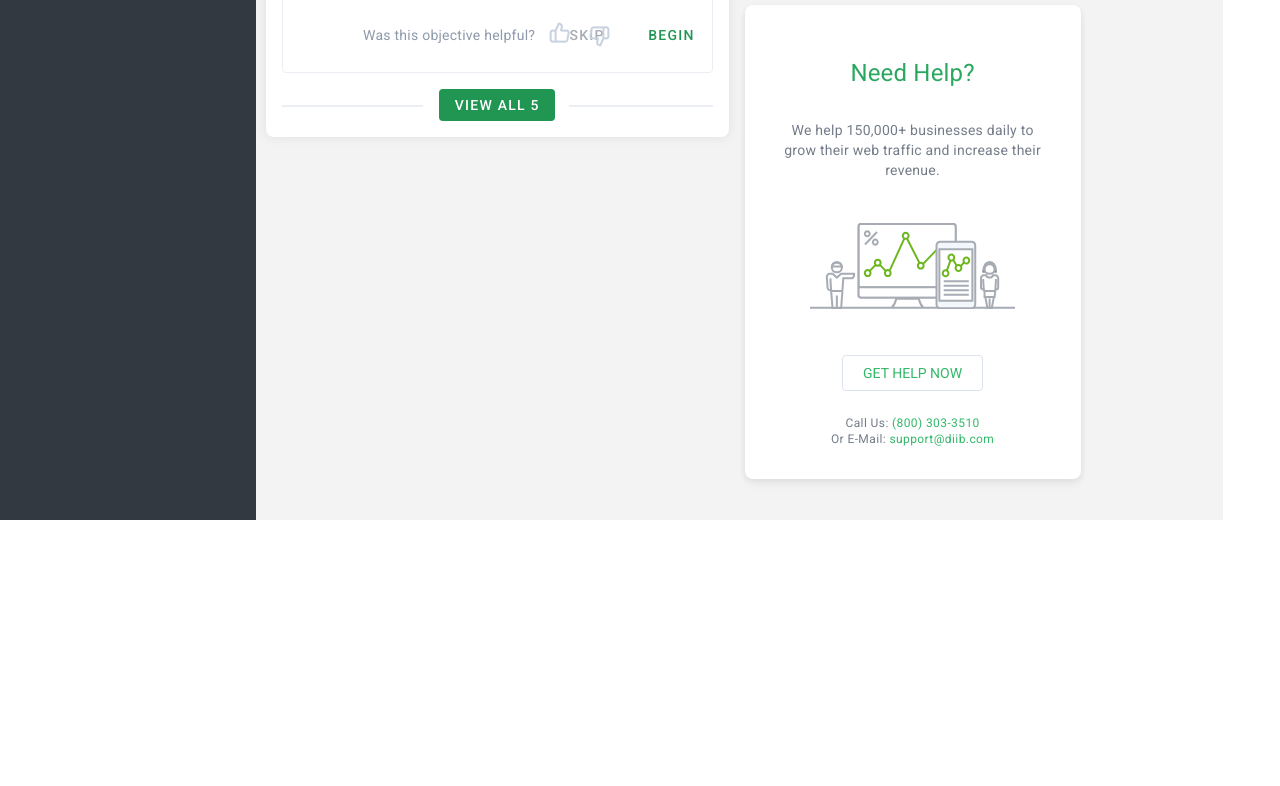
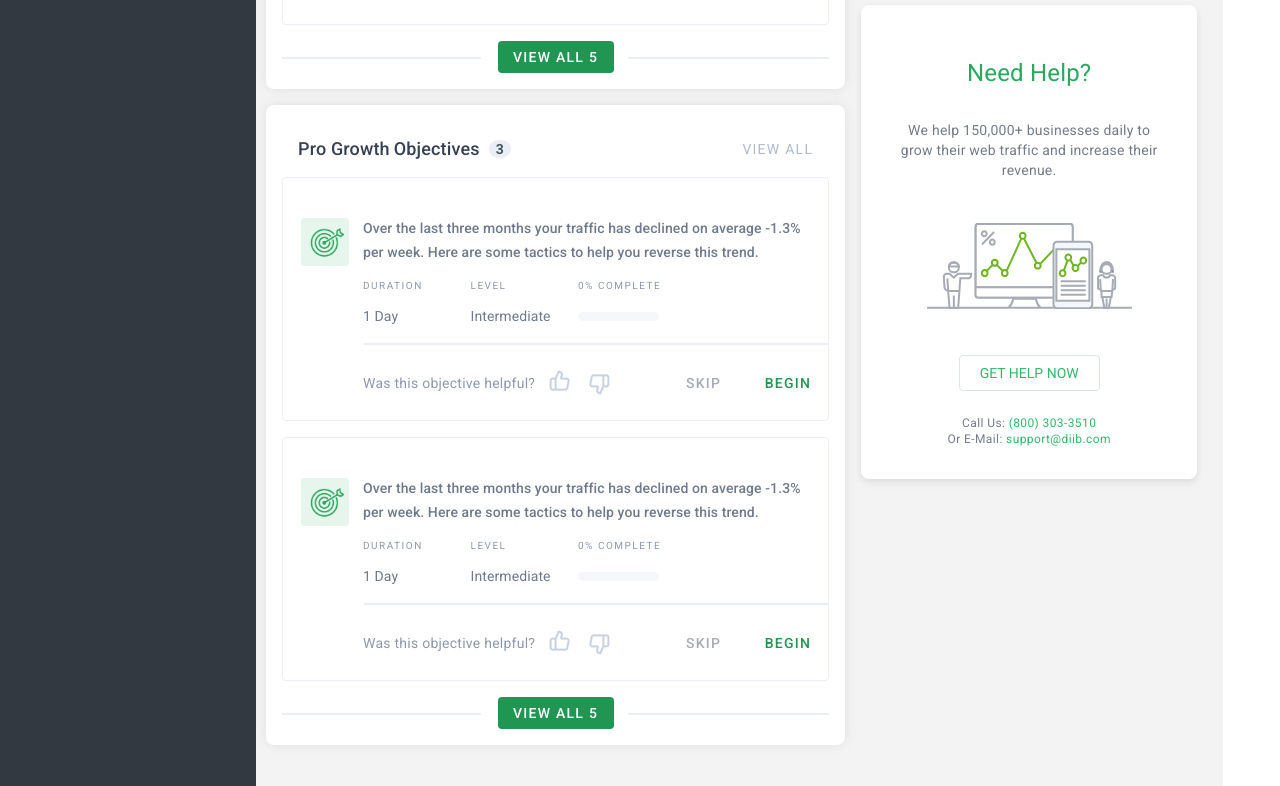
Before and after one commit to Aztek2008/new-rogovskii-project, a website: page src/index.html in a window 1280 px wide. Shown: the part 699-1485 px from the top of the page. Before the commit the page ends 1219 px from the top, so only its background shows below. Drawn offline with nearby package versions, Linux system fonts and the light colour scheme; files that its build step writes are made by us from their sources.

Commit message:
Fixed right contaiber width

```diff
--- a/src/index.html
+++ b/src/index.html
@@ -28,7 +28,7 @@
             <li class="left-side__item left-side__caption-item">
               <p class="left-side__caption">All Projects</p>
             </li>
-            <li class="left-side__item">
+            <li class="left-side__item--link">
               <a class="list-link" href="#">
                 <svg width="32" height="20">
                   <use xlink: href="images/symbol-defs.svg#list-icon"></use>
@@ -148,8 +148,8 @@
                     </select>
                   </form>
                 </div>
+                <!-- ---------------------------------- -->
                 <section class="growth-section">
-                  <!-- <article class="inner__article"> -->
                     <div class="growth__header--container">
                       <div class="growth__header--container--inner">
                         <h3 class="article-header growth__article-header">
@@ -231,9 +231,93 @@
                     <div class="view-button__container">
                       <button class="view-button">View All 5</button>
                     </div>
-                   <!-- </article> -->
+                  </section>
+                  <!-- ---------------------------------- -->
+                  <section class="growth-section">
+                    <div class="growth__header--container">
+                      <div class="growth__header--container--inner">
+                        <h3 class="article-header growth__article-header">
+                          Pro Growth
+                        </h3>
+                        <h3 class="article-header growth__article-header last-word">
+                          Objectives
+                        </h3>
+                        <h3 class="article-header growth__article-header last-word-short">
+                          Obj.
+                        </h3>
+                      </div>
+                      <div>
+                        <a class="view-all__link" href="#">VIEW ALL</a>
+                      </div>
+                    </div>
+                    <div class="growth-section--container">
+                      <p class="growth-section--paragraph">
+                        Over the last three months your traffic has declined on average -1.3%
+                        per week. Here are some tactics to help you reverse this trend.
+                      </p>
+                      <div class="growth-section--stats">
+                        <div class="item-stats duration__stats">
+                          <span class="caption">Duration</span>
+                          <span class="stats-value">1 Day</span>
+                        </div>
+                        <div class="item-stats level__stats">
+                          <span class="caption">Level</span>
+                          <span class="stats-value">Intermediate</span>
+                        </div>
+                        <div class="item-stats compete__stats">
+                          <span class="caption">0% Complete</span>
+                          <span class="complete-bar"></span>
+                        </div>
+                      </div>
+                      <div class="action__secton">
+                        <div class="like-box">
+                          <span class="feedback__question">Was this objective helpful?</span>
+                          <input class="like-radio feedback__like" type="radio" name="feedback" id="like" value="1">
+                          <input class="like-radio feedback__dislike" type="radio" name="feedback" id="dislike" value="-1">
+                        </div>
+                        <div class="button-box">
+                          <button class="action-button">Skip</button>
+                          <button class="action-button active-button">Begin</button>
+                        </div>
+                      </div>
+                    </div>
+                    <div class="growth-section--container">
+                      <p class="growth-section--paragraph">
+                        Over the last three months your traffic has declined on average -1.3%
+                        per week. Here are some tactics to help you reverse this trend.
+                      </p>
+                      <div class="growth-section--stats">
+                        <div class="item-stats duration__stats">
+                          <span class="caption">Duration</span>
+                          <span class="stats-value">1 Day</span>
+                        </div>
+                        <div class="item-stats level__stats">
+                          <span class="caption">Level</span>
+                          <span class="stats-value">Intermediate</span>
+                        </div>
+                        <div class="item-stats compete__stats">
+                          <span class="caption">0% Complete</span>
+                          <span class="complete-bar"></span>
+                        </div>
+                      </div>
+                      <div class="action__secton">
+                        <div class="like-box">
+                          <span class="feedback__question">Was this objective helpful?</span>
+                          <input class="like-radio feedback__like" type="radio" name="feedback" id="like-id" value="1">
+                          <input class="like-radio feedback__dislike" type="radio" name="feedback" id="dislike-id" value="-1">
+                        </div>
+                        <div class="button-box">
+                          <button class="action-button">Skip</button>
+                          <button class="action-button active-button">Begin</button>
+                        </div>
+                      </div>
+                    </div>
+                    <div class="view-button__container">
+                      <button class="view-button">View All 5</button>
+                    </div>
+                  </section>
+                  <!-- ---------------------------------- -->
                 </section>
-              </section>
             </div>
             <div class="main-area-rightside-container">
               <section class="right-section">
--- a/src/sass/main.scss
+++ b/src/sass/main.scss
@@ -31,17 +31,17 @@
     }
   }
 
-  .main-area-rightside-container {
-    width: 100%;
+  //   .main-area-rightside-container {
+  //     width: 100%;
 
-    .right-section {
-      justify-content: stretch;
-    }
+  //     .right-section {
+  //       justify-content: stretch;
+  //     }
 
-    @media screen and (min-width: 1050px) {
-      margin: 0 16px 0;
-    }
-  }
+  //     @media screen and (min-width: 1050px) {
+  //       margin: 0 16px 0;
+  //     }
+  //   }
 
   // SIDE MENU
   .left-side__section {
@@ -686,6 +686,14 @@
   // RIGHT SECTION
 
   .main-area-rightside-container {
+    .right-section {
+      justify-content: stretch;
+    }
+
+    @media screen and (min-width: 1050px) {
+      margin: 0 16px 0;
+    }
+
     .gasket-box {
       display: none;
 
```
Also changed, not shown: package.json (+8 -8 lines), 1 other file.
